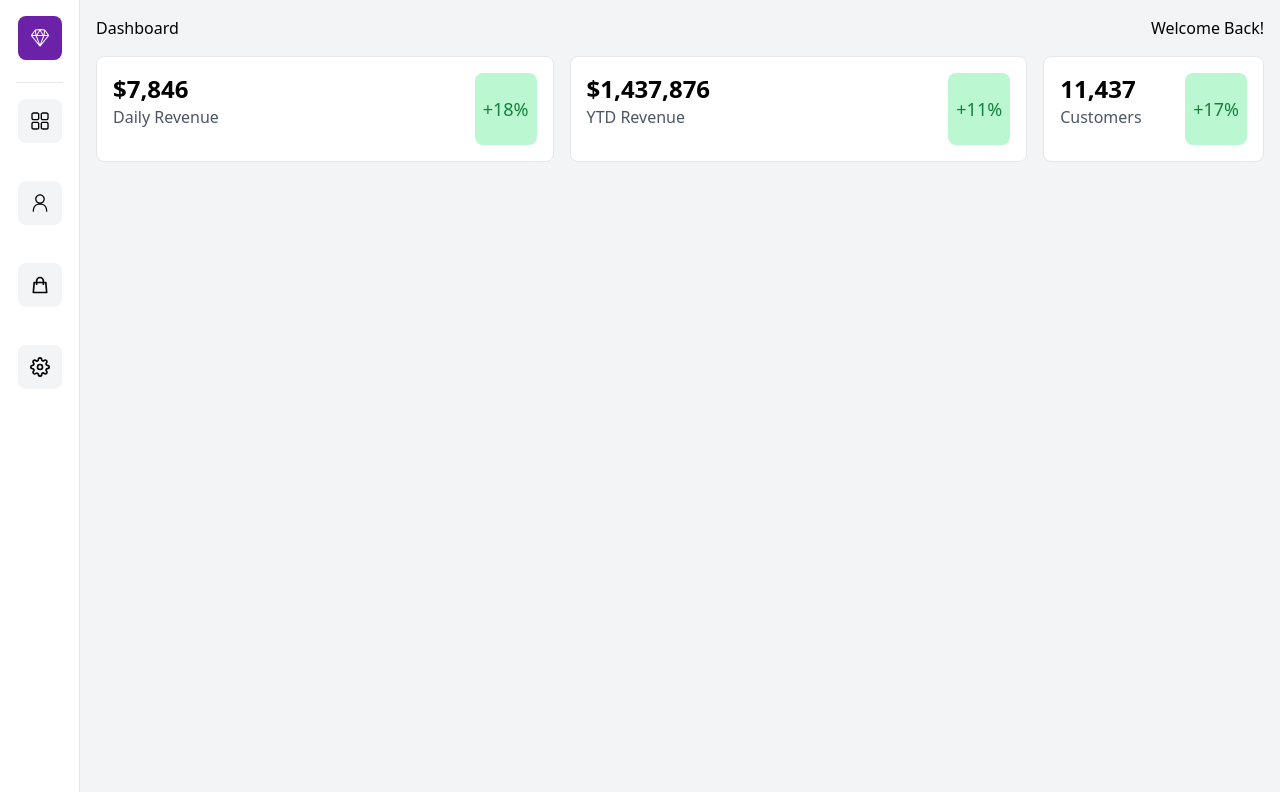
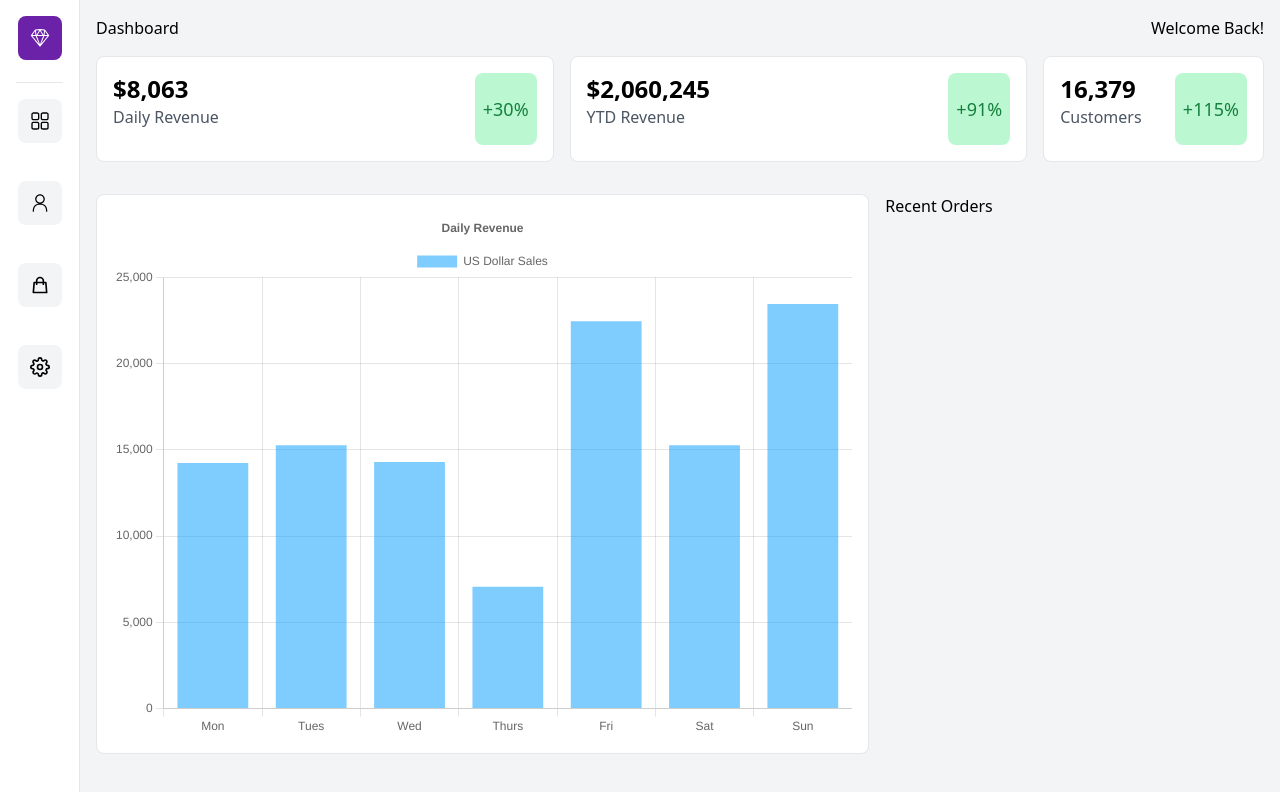
Before and after one commit to milliorn/user-dashboard, a Next.js app: page / in a window 1280 px wide. Shown: the top 792 px of the page. Built offline with nearby package versions, Linux system fonts and the light colour scheme.

Commit message:
bar chart (#12)

```diff
--- /dev/null
+++ b/components/BarChart.tsx
@@ -0,0 +1,76 @@
+import { Bar } from "react-chartjs-2";
+import {
+  Chart as ChartJS,
+  CategoryScale,
+  LinearScale,
+  BarElement,
+  Title,
+  Tooltip,
+  Legend,
+} from "chart.js";
+import { useState, useEffect } from "react";
+import { randomNumber } from "./utils/randomNumber";
+import { shuffle } from "./utils/shuffle";
+
+ChartJS.register(
+  CategoryScale,
+  LinearScale,
+  BarElement,
+  Title,
+  Tooltip,
+  Legend
+);
+
+function BarChart(): JSX.Element {
+  const [data, setData] = useState({
+    datasets: [],
+  } as any);
+
+  const [chartOptions, setChartOptions] = useState({});
+
+  useEffect(() => {
+    setData({
+      labels: ["Mon", "Tues", "Wed", "Thurs", "Fri", "Sat", "Sun"],
+      datasets: [
+        {
+          label: "US Dollar Sales",
+          data: shuffle([
+            randomNumber(5000, 25000),
+            randomNumber(5000, 25000),
+            randomNumber(5000, 25000),
+            randomNumber(5000, 25000),
+            randomNumber(5000, 25000),
+            randomNumber(5000, 25000),
+            randomNumber(5000, 25000),
+          ]),
+          borderColor: "rgb(0, 153, 255)",
+          backgroundColor: "rgb(0, 153, 255, 0.5",
+        },
+      ],
+    });
+
+    setChartOptions({
+      maintainAspectRatio: false,
+      plugins: {
+        legend: {
+          position: "top",
+        },
+        title: {
+          display: true,
+          text: "Daily Revenue",
+        },
+      },
+      responsive: true,
+    });
+  }, []);
+
+  return (
+    <>
+      <div className="w-full md:col-span-2 relative lg:h-[70vh] h-[50vh] m-auto p-4 border rounded-lg bg-white">
+        <Bar data={data} options={chartOptions} />
+      </div>
+    </>
+  );
+}
+
+export default BarChart;
--- /dev/null
+++ b/components/RecentOrders.tsx
@@ -0,0 +1,7 @@
+function RecentOrders(): JSX.Element {
+  return (
+    <div>Recent Orders</div>
+  )
+}
+
+export default RecentOrders
--- a/components/TopCards.tsx
+++ b/components/TopCards.tsx
@@ -1,32 +1,52 @@
-// top cards component
+import { useEffect, useState } from "react";
+import { formatter } from "./utils/formatter";
+import { randomNumber } from "./utils/randomNumber";
+
+// https://github.com/vercel/next.js/discussions/38263#discussioncomment-3162871
 function TopCards(): JSX.Element {
+  const [dailyRevenue, setDailyRevenue] = useState("");
+  const [yearlyRevenue, setYearlyRevenue] = useState("");
+  const [customers, setCustomers] = useState("");
+  const [daily, setDaily] = useState(0);
+  const [yearly, setYearly] = useState(0);
+  const [consumers, setConsumer] = useState(0);
+
+  useEffect(() => {
+    setDailyRevenue(formatter.format(randomNumber(7000, 8000)));
+    setYearlyRevenue(formatter.format(randomNumber(1000000, 2000000)));
+    setCustomers(randomNumber(11000, 20000).toLocaleString());
+    setDaily(randomNumber(18, 100));
+    setYearly(randomNumber(11, 100));
+    setConsumer(randomNumber(17, 100));
+  }, []);
+
   return (
     <div className="grid lg:grid-cols-5 gap-4 p-4">
       <div className="lg:col-span-2 col-span-1 bg-white flex justify-between w-full border p-4 rounded-lg">
         <div className="flex flex-col w-full pb-4">
-          <p className="text-2xl font-bold">$7,846</p>
+          <p className="text-2xl font-bold">{dailyRevenue}</p>
           <p className="text-gray-600">Daily Revenue</p>
         </div>
         <p className="bg-green-200 flex justify-center items-center p-2 rounded-lg">
-          <span className="text-green-700 text-lg">+18%</span>
+          <span className="text-green-700 text-lg">+{daily}%</span>
         </p>
       </div>
       <div className="lg:col-span-2 col-span-1 bg-white flex justify-between w-full border p-4 rounded-lg">
         <div className="flex flex-col w-full pb-4">
-          <p className="text-2xl font-bold">$1,437,876</p>
+          <p className="text-2xl font-bold">{yearlyRevenue}</p>
           <p className="text-gray-600">YTD Revenue</p>
         </div>
         <p className="bg-green-200 flex justify-center items-center p-2 rounded-lg">
-          <span className="text-green-700 text-lg">+11%</span>
+          <span className="text-green-700 text-lg">+{yearly}%</span>
         </p>
       </div>
       <div className="bg-white flex justify-between w-full border p-4 rounded-lg">
         <div className="flex flex-col w-full pb-4">
-          <p className="text-2xl font-bold">11,437</p>
+          <p className="text-2xl font-bold">{customers}</p>
           <p className="text-gray-600">Customers</p>
         </div>
         <p className="bg-green-200 flex justify-center items-center p-2 rounded-lg">
-          <span className="text-green-700 text-lg">+17%</span>
+          <span className="text-green-700 text-lg">+{consumers}%</span>
         </p>
       </div>
     </div>
--- /dev/null
+++ b/components/utils/formatter.ts
@@ -0,0 +1,10 @@
+// https://stackoverflow.com/a/16233919/11986604
+export const formatter = new Intl.NumberFormat("en-US", {
+  style: "currency",
+  currency: "USD",
+  maximumFractionDigits: 0
+
+  // These options are needed to round to whole numbers if that's what you want.
+  //minimumFractionDigits: 0, // (this suffices for whole numbers, but will print 2500.10 as $2,500.1)
+  //maximumFractionDigits: 0, // (causes 2500.99 to be printed as $2,501)
+});
--- /dev/null
+++ b/components/utils/randomNumber.ts
@@ -0,0 +1,4 @@
+// https://gist.github.com/ischenkodv/3958676
+export function randomNumber(min: number, max: number): number {
+  return (Math.random() * max) | min;
+}
--- /dev/null
+++ b/components/utils/shuffle.ts
@@ -0,0 +1,19 @@
+// https://stackoverflow.com/questions/2450954/how-to-randomize-shuffle-a-javascript-array
+export function shuffle(array: number[]): number[] {
+  let currentIndex = array.length, randomIndex;
+
+  // While there remain elements to shuffle.
+  while (currentIndex != 0) {
+    // Pick a remaining element.
+    randomIndex = Math.floor(Math.random() * currentIndex);
+    currentIndex--;
+
+    // And swap it with the current element.
+    [array[currentIndex], array[randomIndex]] = [
+      array[randomIndex],
+      array[currentIndex],
+    ];
+  }
+
+  return array;
+}
--- a/package.json
+++ b/package.json
@@ -13,10 +13,12 @@
     "@types/node": "18.11.18",
     "@types/react": "18.0.27",
     "@types/react-dom": "18.0.10",
+    "chart.js": "^4.2.0",
     "eslint": "8.33.0",
     "eslint-config-next": "13.1.6",
     "next": "13.1.6",
     "react": "18.2.0",
+    "react-chartjs-2": "^5.2.0",
     "react-dom": "18.2.0",
     "react-icons": "^4.7.1",
     "typescript": "4.9.5"
--- a/pages/index.tsx
+++ b/pages/index.tsx
@@ -1,7 +1,8 @@
+import BarChart from "@/components/BarChart";
 import Header from "@/components/Header";
+import RecentOrders from "@/components/RecentOrders";
 import TopCards from "@/components/TopCards";
 import Head from "next/head";
-import Image from "next/image";
 
 export default function Home() {
   return (
@@ -15,6 +16,10 @@ export default function Home() {
       <main className="bg-gray-100 min-h-screen">
         <Header />
         <TopCards />
+        <div className="p-4 grid md:grid-cols-3 grid-cols-1 gap-4">
+          <BarChart />
+          <RecentOrders />
+        </div>
       </main>
     </>
   );
```
Also changed, not shown: 2 other files (tests, documents, lock files or other folders).
